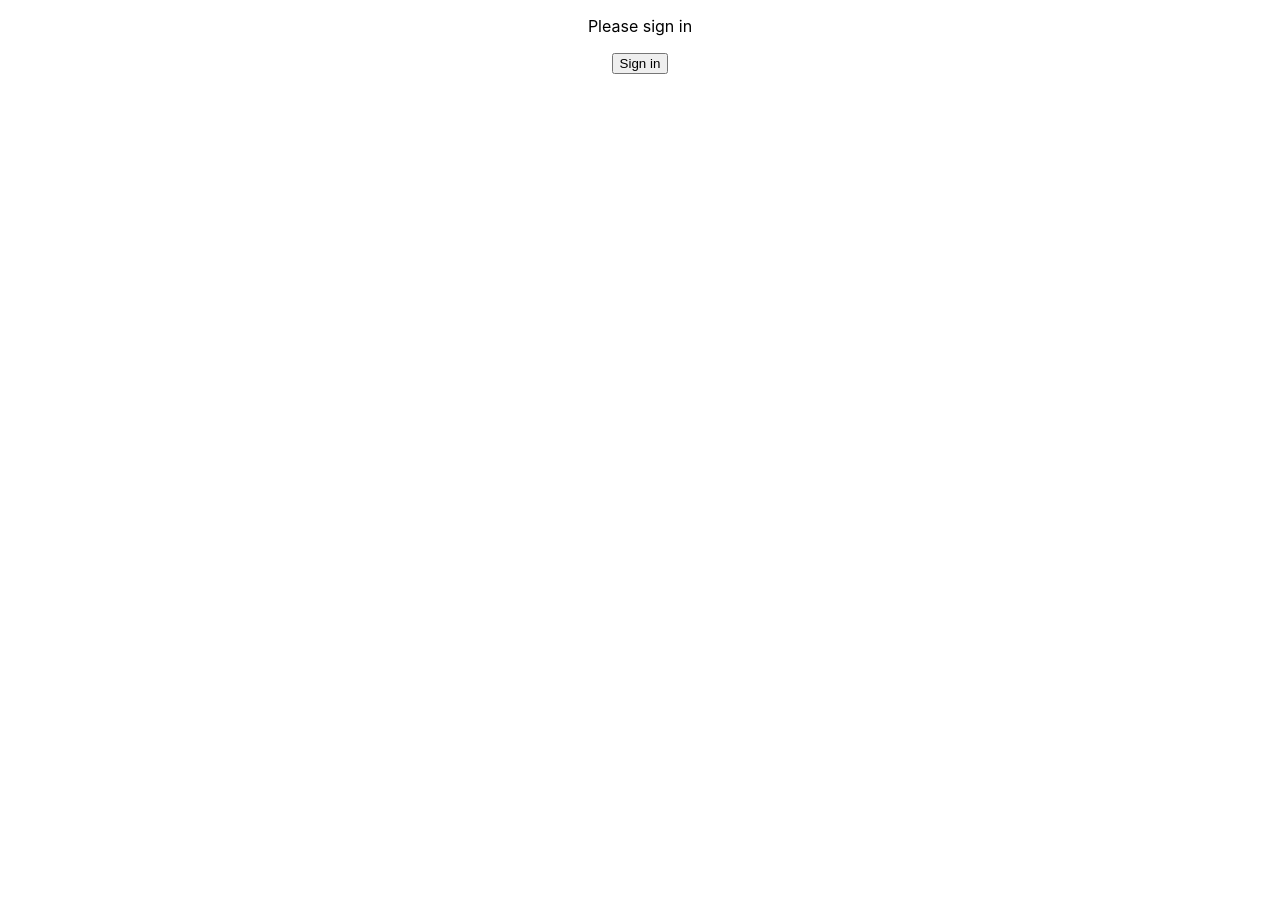
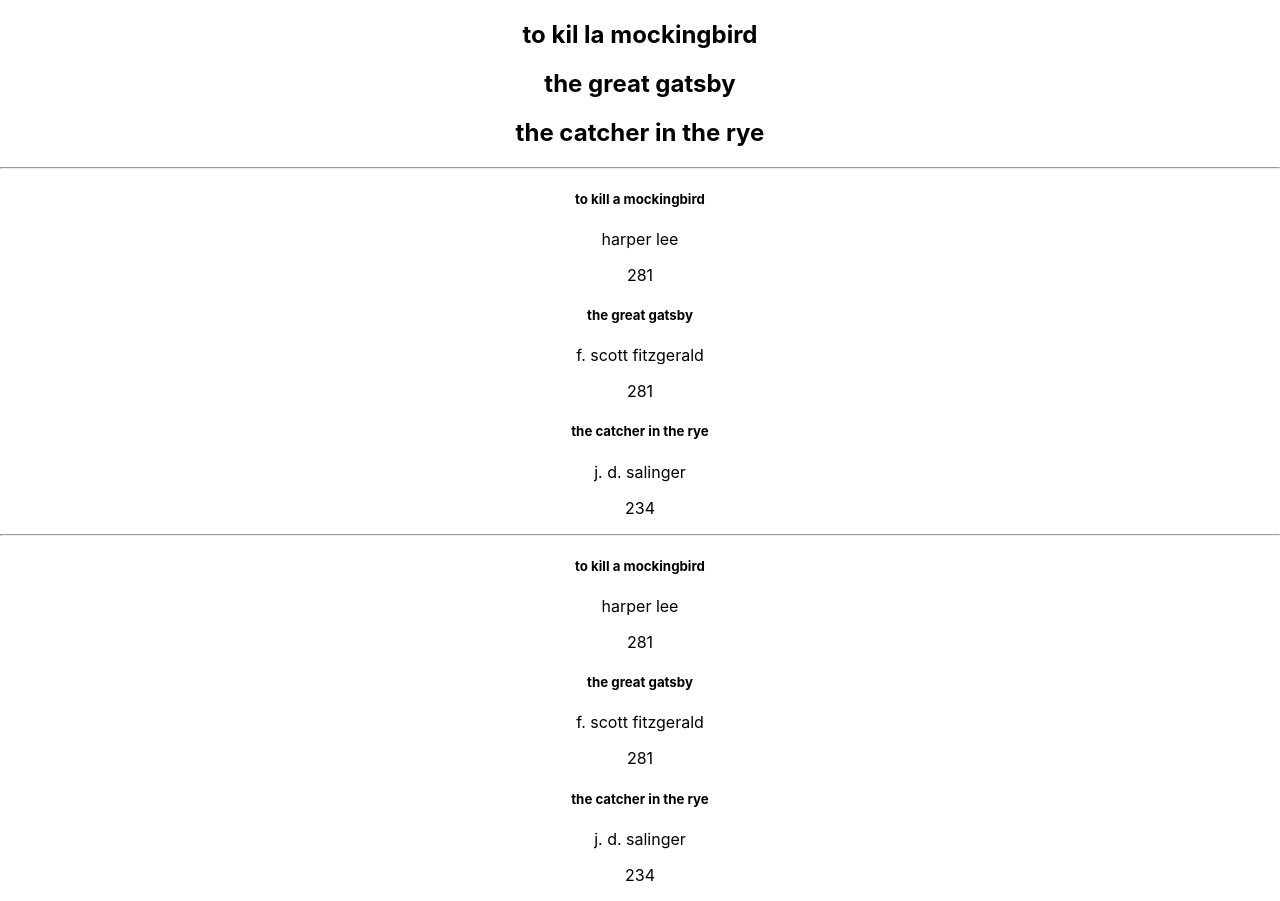
Before and after one commit to niclastanskanen/gitpod-react, a React (Create React App) app in the folder my-app/: page / in a window 1280 px wide. Before the commit the page ends 800 px from the top, so only its background shows below. Built offline with nearby package versions, Linux system fonts and the light colour scheme.

Commit message:
add rendering lists

```diff
--- a/my-app/src/App.js
+++ b/my-app/src/App.js
@@ -10,7 +10,8 @@
 // import ConditionalRenderingClass from './components/ConditionalRenderingClass';
 // import ConditionalRenderingFunctional from './components/ConditionalRenderingFunctional';
 // import NestingComponents from './components/NestingComponents';
-import MethodsAsPropsParent from './components/MethodsAsPropsParent';
+// import MethodsAsPropsParent from './components/MethodsAsPropsParent';
+import RenderingLists from './components/RenderingLists';
 
 
 function App() {
@@ -27,7 +28,8 @@
       {/* <ConditionalRenderingClass />
       <ConditionalRenderingFunctional connected={true} /> */}
       {/* <NestingComponents /> */}
-      <MethodsAsPropsParent />
+      {/* <MethodsAsPropsParent /> */}
+      <RenderingLists />
     </div>
   );
 }
--- /dev/null
+++ b/my-app/src/components/Book.js
@@ -0,0 +1,14 @@
+import React from 'react'
+
+function Book(props) {
+    const book = props.book
+  return (
+    <div>
+        <h5>{book.title}</h5>
+        <p>{book.author}</p>
+        <p>{book.pages}</p>
+    </div>
+  )
+}
+
+export default Book
--- /dev/null
+++ b/my-app/src/components/RenderingLists.js
@@ -0,0 +1,55 @@
+import React from 'react'
+import Book from './Book'
+
+function RenderingLists() {
+    const bookList = [
+        'to kil la mockingbird',
+        'the great gatsby',
+        'the catcher in the rye'
+    ]
+
+    const books = [
+        {
+            title: 'to kill a mockingbird',
+            author: 'harper lee',
+            pages: 281
+        },
+        {
+            title: 'the great gatsby',
+            author: 'f. scott fitzgerald',
+            pages: 281
+        },
+        {
+            title: 'the catcher in the rye',
+            author: 'j. d. salinger',
+            pages: 234
+        }
+    ]
+  return (
+    <div>
+        {bookList.map(book => {
+            return <h2>{book}</h2>
+        })}
+        <hr />
+        {
+            books.map(book => {
+                return (
+                    <div>
+                        <h5>{book.title}</h5>
+                        <p>{book.author}</p>
+                        <p>{book.pages}</p>
+                    </div>
+                )
+            })
+        }
+        <hr />
+        {
+            books.map(book => {
+                return <Book book={book}/>
+            })
+        }
+    </div>
+  )
+}
+
+export default RenderingLists
```
